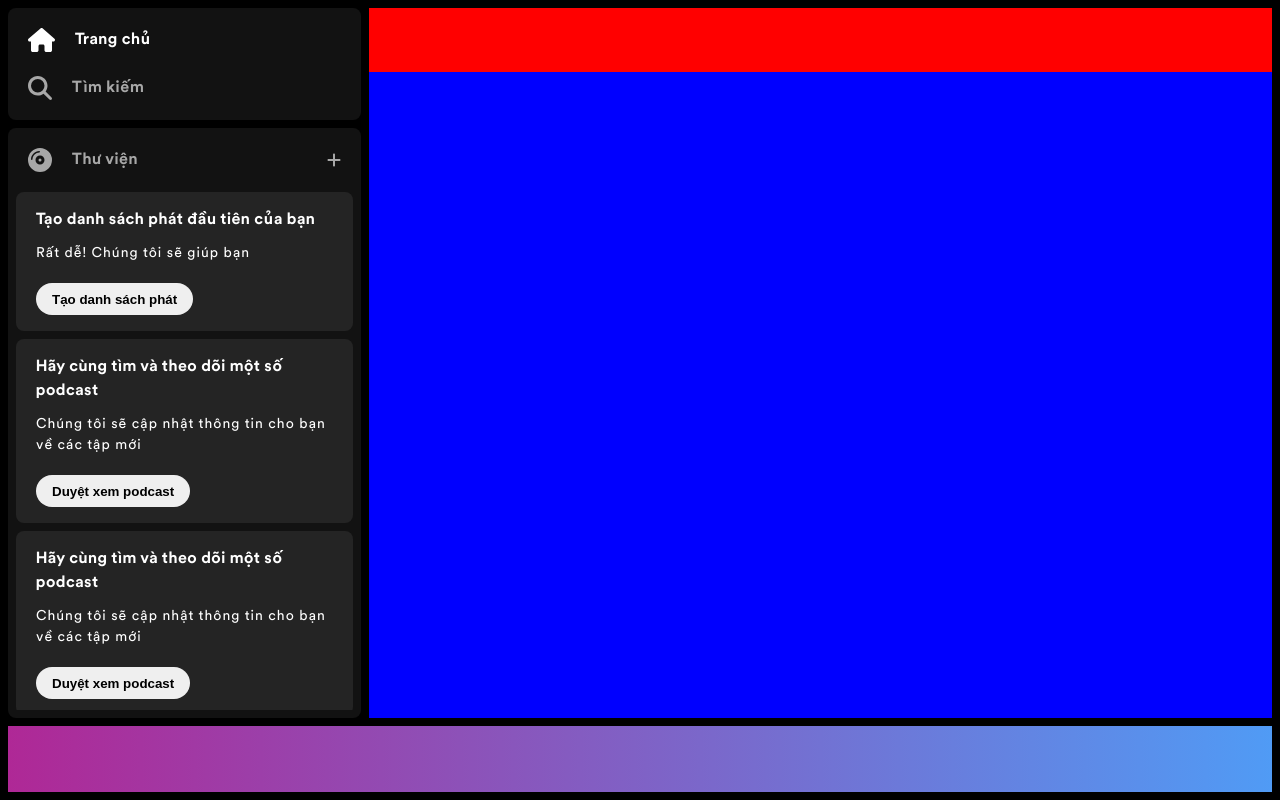
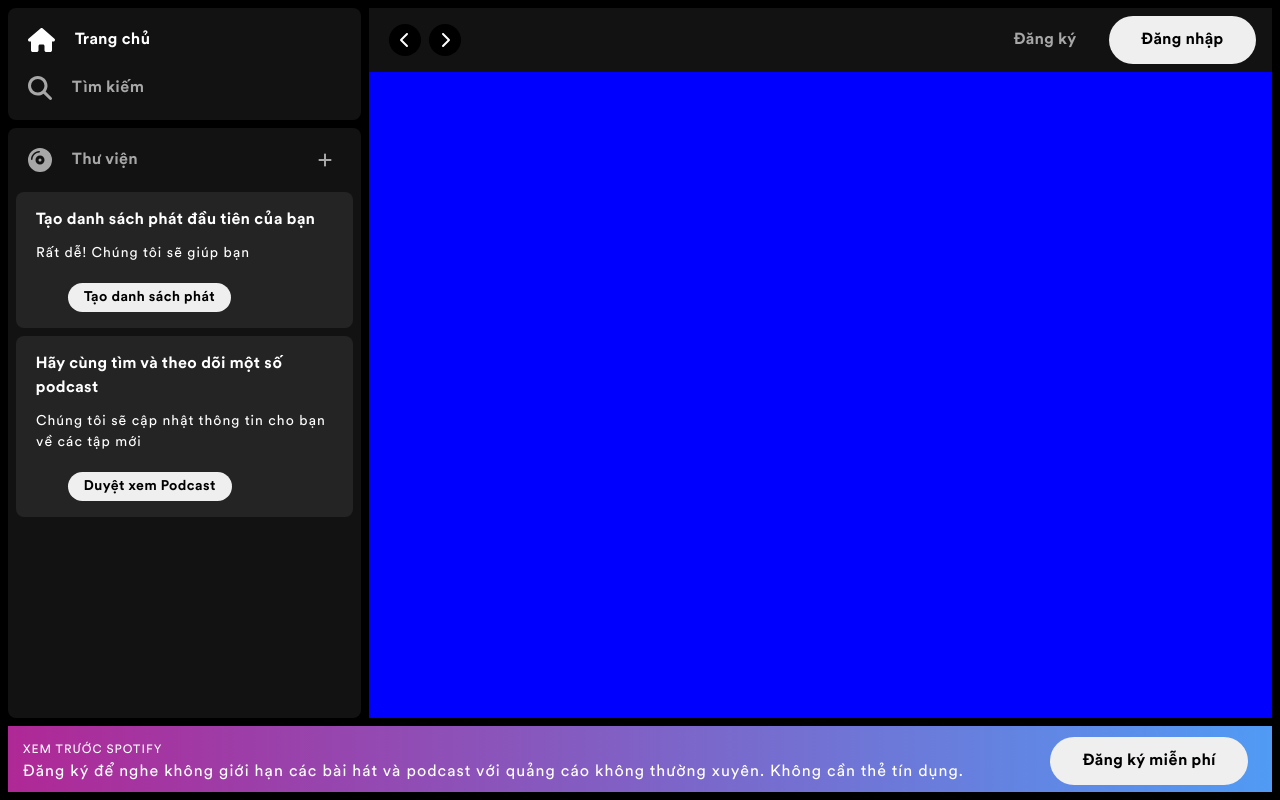
Before and after one commit to NguyenPhi1816/spotify_clone, a React (Vite) app: page / in a window 1280 px wide. Built offline with nearby package versions, Linux system fonts and the light colour scheme.

Commit message:
update 1:25 23/09/02

```diff
--- a/src/App.scss
+++ b/src/App.scss
@@ -83,6 +83,11 @@ a {
 }
 
 button {
+    font-family: var(--font-family);
+    font-weight: 400;
+    font-size: 1.6rem;
+    line-height: 1.5;
+    letter-spacing: 1px;
     border: none;
 }
 
--- /dev/null
+++ b/src/components/Button/Button.jsx
@@ -0,0 +1,35 @@
+import classNames from 'classnames/bind';
+import styles from './Button.module.scss';
+
+const cx = classNames.bind(styles);
+
+function Button({
+    content = '',
+    customFontSize = '16px',
+    noBackground = false,
+}) {
+    return (
+        <button
+            className={cx('btn')}
+            style={
+                !noBackground
+                    ? {
+                          fontSize: customFontSize,
+                          padding:
+                              customFontSize == '14px'
+                                  ? '4px 16px'
+                                  : '8px 32px',
+                      }
+                    : {
+                          fontSize: customFontSize,
+                          color: 'var(--text-grey)',
+                          backgroundColor: 'transparent',
+                      }
+            }
+        >
+            {content}
+        </button>
+    );
+}
+
+export default Button;
--- /dev/null
+++ b/src/components/Button/Button.module.scss
@@ -0,0 +1,11 @@
+.btn {
+    margin-left: 32px;
+    height: 100%;
+    font-weight: 700;
+    border-radius: 5rem;
+    transition: all 0.2s ease;
+
+    &:hover {
+        transform: scale(1.04);
+    }
+}
--- /dev/null
+++ b/src/components/Button/index.js
@@ -0,0 +1 @@
+export { default } from './Button';
--- a/src/components/Navbar/Navbar.jsx
+++ b/src/components/Navbar/Navbar.jsx
@@ -1,10 +1,38 @@
-import classNames from "classnames/bind";
+import classNames from 'classnames/bind';
 import styles from './Navbar.module.scss';
+import { FontAwesomeIcon } from '@fortawesome/react-fontawesome';
+import {
+    faChevronLeft,
+    faChevronRight,
+} from '@fortawesome/free-solid-svg-icons';
+
+import Button from '../Button';
 
 const cx = classNames.bind(styles);
 
-function Navbar () {
-    return <nav className={cx("container")}></nav>
+function Navbar() {
+    return (
+        <nav className={cx('container')}>
+            <div className={cx('wrapper')}>
+                <div className={cx('navigation-btns')}>
+                    <div>
+                        <FontAwesomeIcon icon={faChevronLeft} />
+                    </div>
+                    <div>
+                        <FontAwesomeIcon icon={faChevronRight} />
+                    </div>
+                </div>
+                <div className={cx('register-login')}>
+                    <div className={cx('btn')}>
+                        <Button content="Đăng ký" noBackground />
+                    </div>
+                    <div className={cx('btn')}>
+                        <Button content="Đăng nhập" />
+                    </div>
+                </div>
+            </div>
+        </nav>
+    );
 }
 
 export default Navbar;
--- a/src/components/Navbar/Navbar.module.scss
+++ b/src/components/Navbar/Navbar.module.scss
@@ -1,4 +1,42 @@
 .container {
     width: 100%;
     height: var(--navbar-height);
+    background-color: var(--background-base);
 }
+
+.wrapper {
+    padding: 16px;
+    width: 100%;
+    height: 100%;
+    display: flex;
+    justify-content: space-between;
+    align-items: center;
+}
+
+.navigation-btns {
+    display: flex;
+    justify-content: space-between;
+    align-items: center;
+
+    & > div {
+        margin: 0 4px;
+        position: relative;
+        width: 32px;
+        height: 32px;
+        display: flex;
+        justify-content: center;
+        align-items: center;
+        color: var(--text-white);
+        background-color: var(--background-black);
+        border-radius: 2rem;
+        cursor: pointer;
+    }
+}
+
+.register-login {
+    display: flex;
+}
+
+.btn {
+    height: 48px;
+}
--- a/src/components/Playbar/Playbar.jsx
+++ b/src/components/Playbar/Playbar.jsx
@@ -1,10 +1,28 @@
-import classNames from "classnames/bind";
-import styles from "./Playbar.module.scss";
+import classNames from 'classnames/bind';
+import styles from './Playbar.module.scss';
+
+import Button from '../Button';
 
 const cx = classNames.bind(styles);
 
 function Playbar() {
-  return <div className={cx("container")}></div>;
+    return (
+        <div className={cx('container')}>
+            <div className={cx('not-logged-in')}>
+                <div>
+                    <p className={cx('p1')}>Xem trước Spotify</p>
+                    <p>
+                        Đăng ký để nghe không giới hạn các bài hát và podcast
+                        với quảng cáo không thường xuyên. Không cần thẻ tín
+                        dụng.
+                    </p>
+                </div>
+                <div className={cx('btn')}>
+                    <Button content="Đăng ký miễn phí" />
+                </div>
+            </div>
+        </div>
+    );
 }
 
 export default Playbar;
--- a/src/components/Playbar/Playbar.module.scss
+++ b/src/components/Playbar/Playbar.module.scss
@@ -10,3 +10,20 @@
     );
     background-image: linear-gradient(90deg, #af2896, #509bf5);
 }
+
+.not-logged-in {
+    padding: 11px 24px 7px 15px;
+    display: flex;
+    align-items: center;
+    justify-content: space-between;
+}
+
+.p1 {
+    font-size: 12px;
+    text-transform: uppercase;
+}
+
+.btn {
+    height: 48px;
+    font-size: 1.6rem;
+}
--- a/src/components/Sidebar/Sidebar.jsx
+++ b/src/components/Sidebar/Sidebar.jsx
@@ -1,5 +1,7 @@
 import classNames from 'classnames/bind';
 import styles from './Sidebar.module.scss';
+
+import Button from '../Button';
 
 import { FontAwesomeIcon } from '@fortawesome/react-fontawesome';
 
@@ -33,15 +35,14 @@ function Sidebar() {
             </div>
             <div className={cx('item', 'body')}>
                 <div className={cx('body-container')}>
-                    <div className={cx('list-item', 'p-s')}>
+                    <div className={cx('list-item', 'p-s', 'd-g')}>
                         <div>
                             <FontAwesomeIcon icon={faCompactDisc} />
                             <span>Thư viện</span>
-                            <div className={cx('icons')}>
-                                <FontAwesomeIcon
-                                    icon={faPlus}
-                                    className={cx('plus')}
-                                />
+                        </div>
+                        <div className={cx('icons')}>
+                            <div className={cx('plus')}>
+                                <FontAwesomeIcon icon={faPlus} />
                             </div>
                         </div>
                     </div>
@@ -54,9 +55,12 @@ function Sidebar() {
                             <p className={cx('acticle-content')}>
                                 Rất dễ! Chúng tôi sẽ giúp bạn
                             </p>
-                            <button className={cx('article-btn')}>
-                                Tạo danh sách phát
-                            </button>
+                            <div className="btn">
+                                <Button
+                                    content="Tạo danh sách phát"
+                                    customFontSize="14px"
+                                />
+                            </div>
                         </div>
 
                         <div className={cx('article')}>
@@ -67,57 +71,12 @@ function Sidebar() {
                                 Chúng tôi sẽ cập nhật thông tin cho bạn về các
                                 tập mới
                             </p>
-                            <button className={cx('article-btn')}>
-                                Duyệt xem podcast
-                            </button>
-                        </div>
-                        <div className={cx('article')}>
-                            <h4 className={cx('acticle-title')}>
-                                Hãy cùng tìm và theo dõi một số podcast
-                            </h4>
-                            <p className={cx('acticle-content')}>
-                                Chúng tôi sẽ cập nhật thông tin cho bạn về các
-                                tập mới
-                            </p>
-                            <button className={cx('article-btn')}>
-                                Duyệt xem podcast
-                            </button>
-                        </div>
-                        <div className={cx('article')}>
-                            <h4 className={cx('acticle-title')}>
-                                Hãy cùng tìm và theo dõi một số podcast
-                            </h4>
-                            <p className={cx('acticle-content')}>
-                                Chúng tôi sẽ cập nhật thông tin cho bạn về các
-                                tập mới
-                            </p>
-                            <button className={cx('article-btn')}>
-                                Duyệt xem podcast
-                            </button>
-                        </div>
-                        <div className={cx('article')}>
-                            <h4 className={cx('acticle-title')}>
-                                Hãy cùng tìm và theo dõi một số podcast
-                            </h4>
-                            <p className={cx('acticle-content')}>
-                                Chúng tôi sẽ cập nhật thông tin cho bạn về các
-                                tập mới
-                            </p>
-                            <button className={cx('article-btn')}>
-                                Duyệt xem podcast
-                            </button>
-                        </div>
-                        <div className={cx('article')}>
-                            <h4 className={cx('acticle-title')}>
-                                Hãy cùng tìm và theo dõi một số podcast
-                            </h4>
-                            <p className={cx('acticle-content')}>
-                                Chúng tôi sẽ cập nhật thông tin cho bạn về các
-                                tập mới
-                            </p>
-                            <button className={cx('article-btn')}>
-                                Duyệt xem podcast
-                            </button>
+                            <div className="btn">
+                                <Button
+                                    content="Duyệt xem Podcast"
+                                    customFontSize="14px"
+                                />
+                            </div>
                         </div>
                     </div>
                 </div>
--- a/src/components/Sidebar/Sidebar.module.scss
+++ b/src/components/Sidebar/Sidebar.module.scss
@@ -50,10 +50,15 @@
         text-decoration: none;
         font-weight: 700;
         color: var(--text-grey);
+        transition: all 0.2s ease;
 
         & > svg {
             margin-right: 20px;
             font-size: 24px;
+        }
+
+        &:hover {
+            color: var(--text-white);
         }
     }
 }
@@ -65,11 +70,51 @@
     background-color: var(--background-base);
 }
 
+.d-g {
+    display: grid;
+    grid-template-columns: repeat(2, 1fr);
+    grid-template-rows: 1fr;
+}
+
 .icons {
     flex: 1;
     display: flex;
     align-items: center;
     justify-content: end;
+
+    & > div {
+        margin: 0 4px;
+        position: relative;
+        width: 24px;
+        height: 24px;
+        display: flex;
+        justify-content: center;
+        align-items: center;
+        cursor: pointer;
+
+        & > svg {
+            z-index: 2;
+        }
+
+        &::before {
+            content: '';
+            position: absolute;
+            top: 0;
+            left: 0;
+            width: 100%;
+            height: 100%;
+            background-color: var(--background-grey);
+            border-radius: 2rem;
+            opacity: 0;
+            visibility: hidden;
+            transition: all 0.2s ease;
+        }
+
+        &:hover::before {
+            opacity: 1;
+            visibility: visible;
+        }
+    }
 }
 
 .active {
@@ -93,11 +138,9 @@
     & > h4 {
         margin-bottom: 10px;
     }
+}
 
-    & > button {
-        font-weight: 700;
-        height: 32px;
-        padding: 4px 16px;
-        border-radius: 2rem;
-    }
+.btn {
+    height: 32px;
+    font-size: 1.4rem;
 }
```
